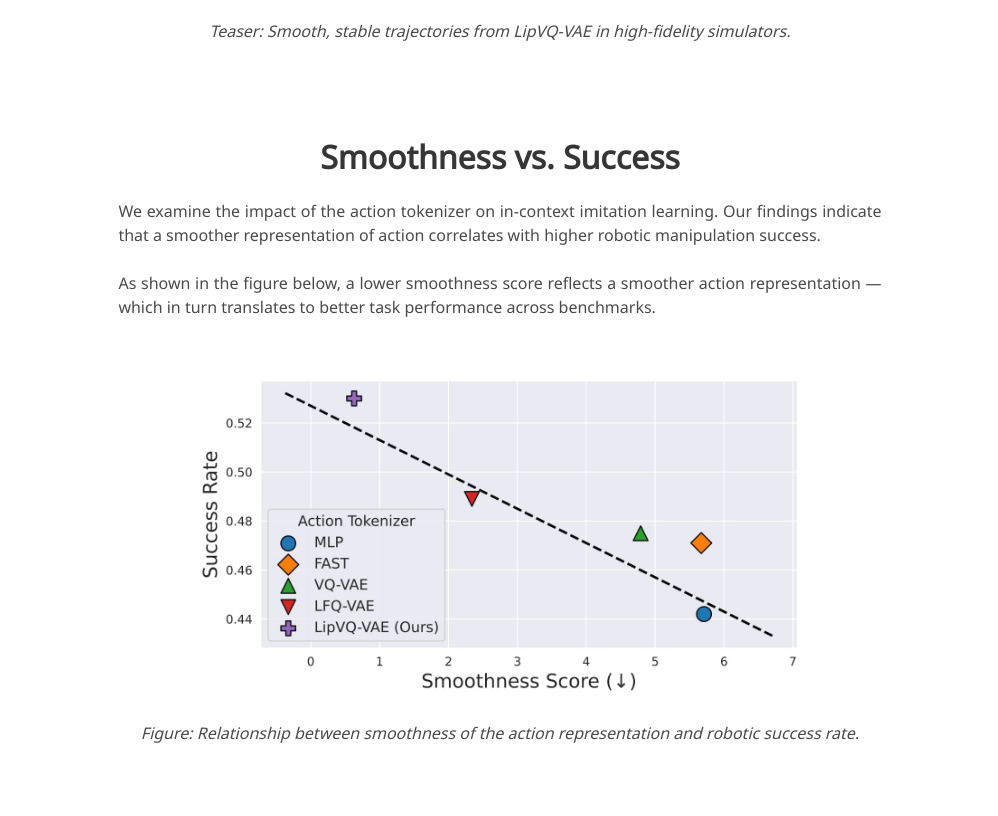
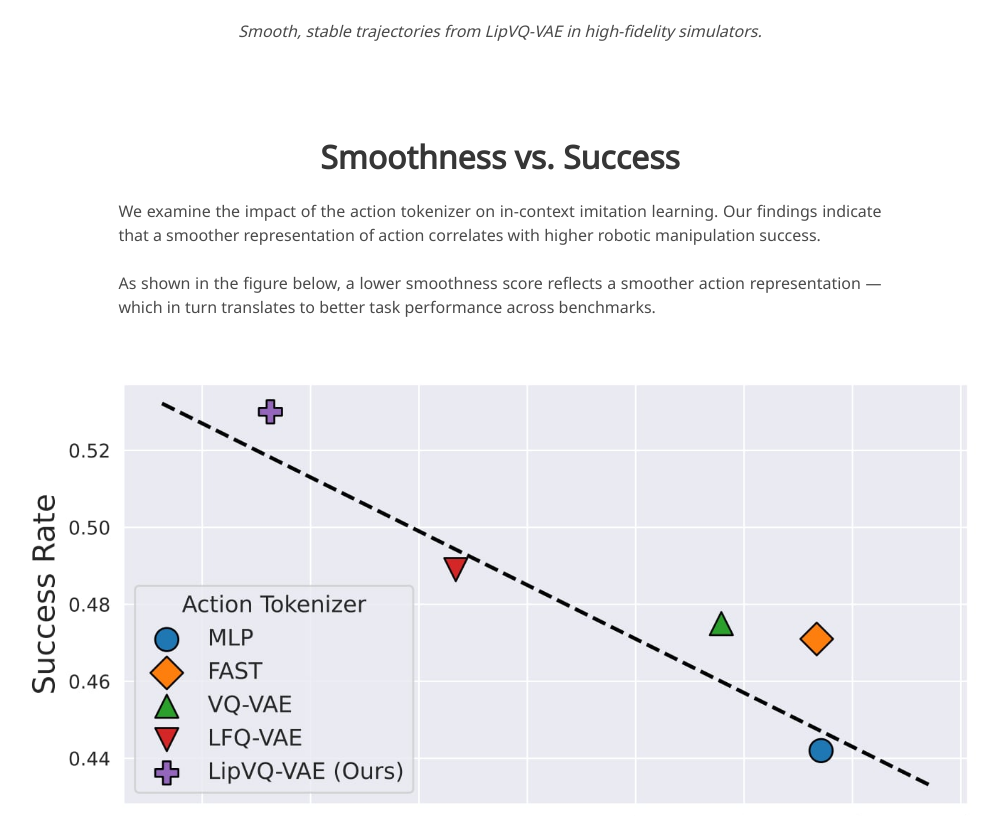
Before and after one commit to action-tokenizer-matters/action-tokenizer-matters.github.io, a plain HTML site: page index.html in a window 1280 px wide. Shown: the part 1333-2149 px from the top of the page, without its empty margins (140-1138 px from the left). Drawn offline with nearby package versions, Linux system fonts and the light colour scheme; some icons are missing; a web font is replaced by a local one.

Commit message:
Update index.html

```diff
--- a/index.html
+++ b/index.html
@@ -149,7 +149,7 @@
           Your browser does not support the video tag.
         </video>
         <p class="has-text-centered" style="margin-top: 1rem;">
-          <i>Teaser: Smooth, stable trajectories from LipVQ-VAE in high-fidelity simulators.</i>
+          <i>Smooth, stable trajectories from LipVQ-VAE in high-fidelity simulators.</i>
         </p>
       </div>
     </div>
@@ -172,8 +172,8 @@
     </div>
 
     <div class="columns is-centered has-text-centered" style="margin-top: 2rem;">
-      <div class="column is-four-fifths">
-        <img src="./static/images/Teaser.jpg" alt="Smoothness vs. Success" style="width: 80%; border-radius: 12px;" />
+      <div class="column is-three-fourths">
+        <img src="./static/images/Teaser.jpg" alt="Smoothness vs. Success" style="width: 100%; border-radius: 12px;" />
         <p class="has-text-centered" style="margin-top: 1rem;">
           <i>Figure: Relationship between smoothness of the action representation and robotic success rate.</i>
         </p>
```
